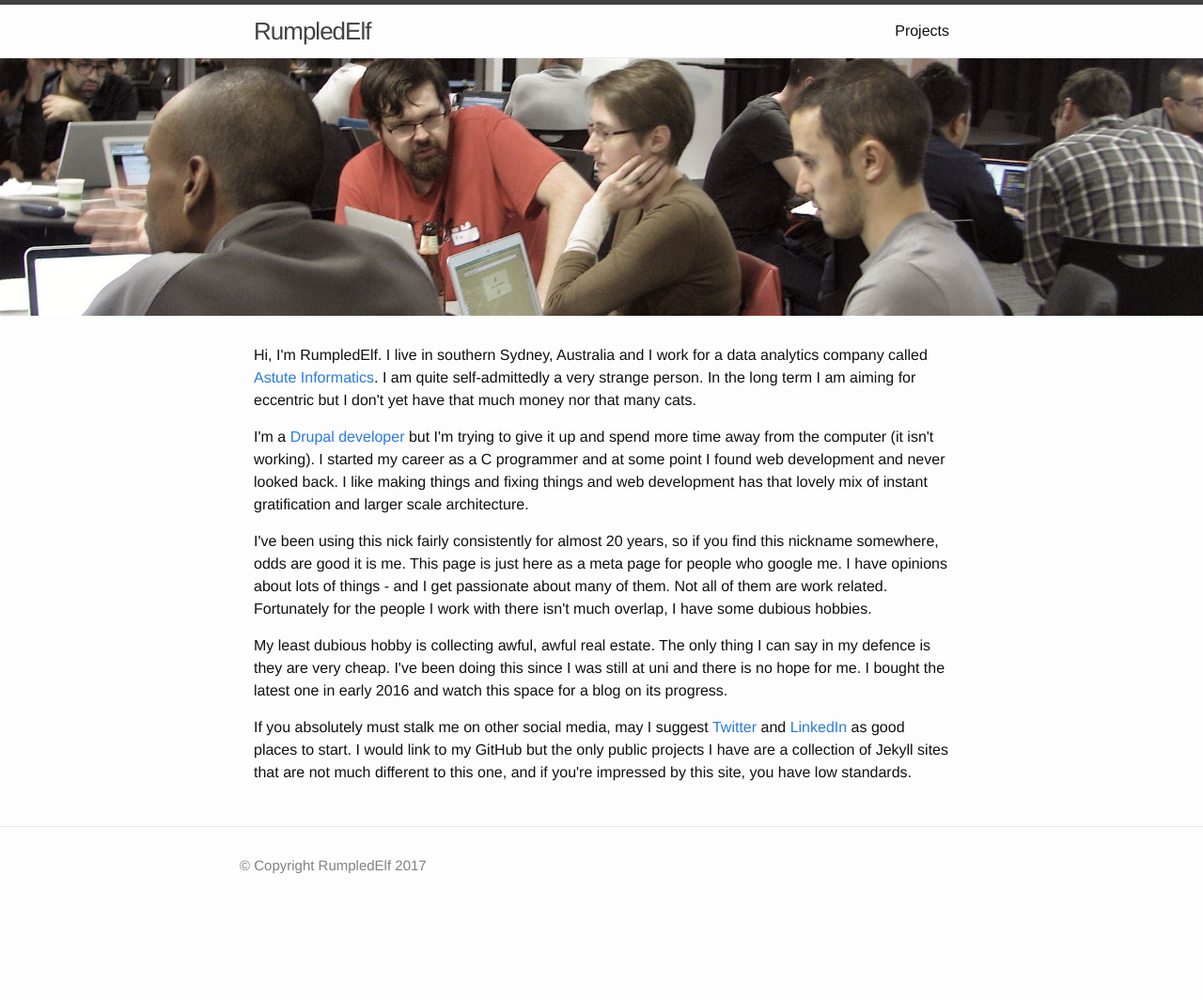
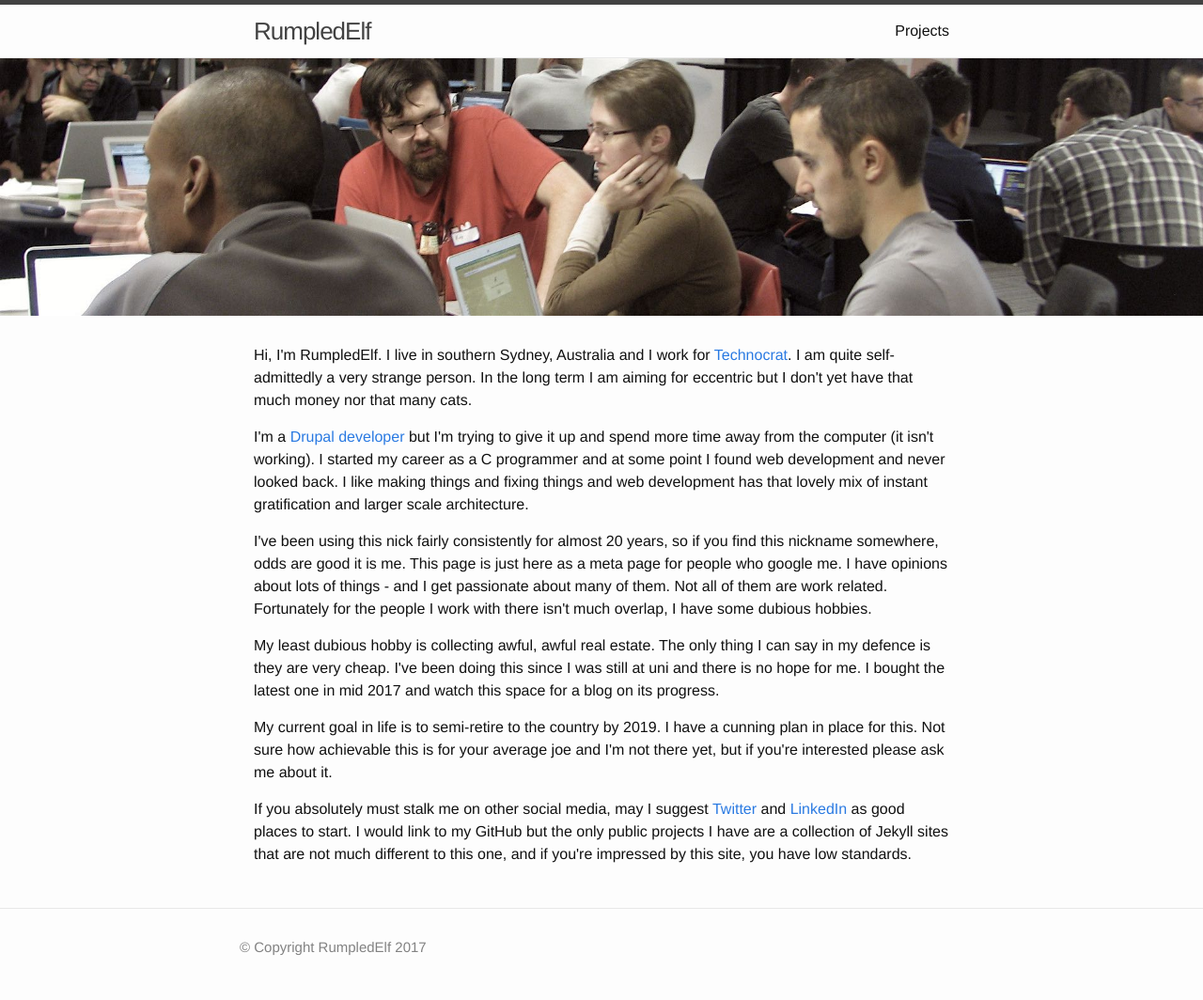
Before and after one commit to rumpledelf/rumpedelf, a Jekyll site: the page built from index.html, in a window 1280 px wide. Shown: the whole page at 94% size. Built offline with Jekyll 4.4.1, drawn with Linux system fonts in a browser that asks for light colours; before the commit the page ends 977 px from its top, so only the background shows below that.

Commit message:
Update index.html

```diff
--- a/index.html
+++ b/index.html
@@ -4,13 +4,15 @@ layout: default
 <div class="home">
 
 <p>
-Hi, I'm RumpledElf. I live in southern Sydney, Australia and I work for a data analytics company called <a href="http://astuteinformatics.com">Astute Informatics</a>. I am quite self-admittedly a very strange person. In the long term I  am aiming for eccentric but I don't yet have that much money nor that many cats.
+Hi, I'm RumpledElf. I live in southern Sydney, Australia and I work for <a href="https://technocrat.com.au">Technocrat</a>. I am quite self-admittedly a very strange person. In the long term I  am aiming for eccentric but I don't yet have that much money nor that many cats.
 </p><p>
 I'm a <a href="https://www.drupal.org/u/rumpledelf">Drupal developer</a> but I'm trying to give it up and spend more time away from the computer (it isn't working). I started my career as a C programmer and at some point I found web development and never looked back. I like making things and fixing things and web development has that lovely mix of instant gratification and larger scale architecture.
 </p><p>
 I've been using this nick fairly consistently for almost 20 years, so if you find this nickname somewhere, odds are good it is me. This page is just here as a meta page for people who google me. I have opinions about lots of things - and I get passionate about many of them. Not all of them are work related. Fortunately for the people I work with there isn't much overlap, I have some dubious hobbies.
 </p><p>
-My least dubious hobby is collecting awful, awful real estate. The only thing I can say in my defence is they are very cheap. I've been doing this since I was still at uni and there is no hope for me. I bought the latest one in early 2016 and watch this space for a blog on its progress.
+My least dubious hobby is collecting awful, awful real estate. The only thing I can say in my defence is they are very cheap. I've been doing this since I was still at uni and there is no hope for me. I bought the latest one in mid 2017 and watch this space for a blog on its progress.
+</p><p>
+My current goal in life is to semi-retire to the country by 2019. I have a cunning plan in place for this. Not sure how achievable this is for your average joe and I'm not there yet, but if you're interested please ask me about it.
 </p><p>
 If you absolutely must stalk me on other social media, may I suggest <a href="https://twitter.com/RumpledElf">Twitter</a> and <a href="https://au.linkedin.com/in/stanleyr">LinkedIn</a> as good places to start. I would link to my GitHub but the only public projects I have are a collection of Jekyll sites that are not much different to this one, and if you're impressed by this site, you have low standards.
 </p>
```
